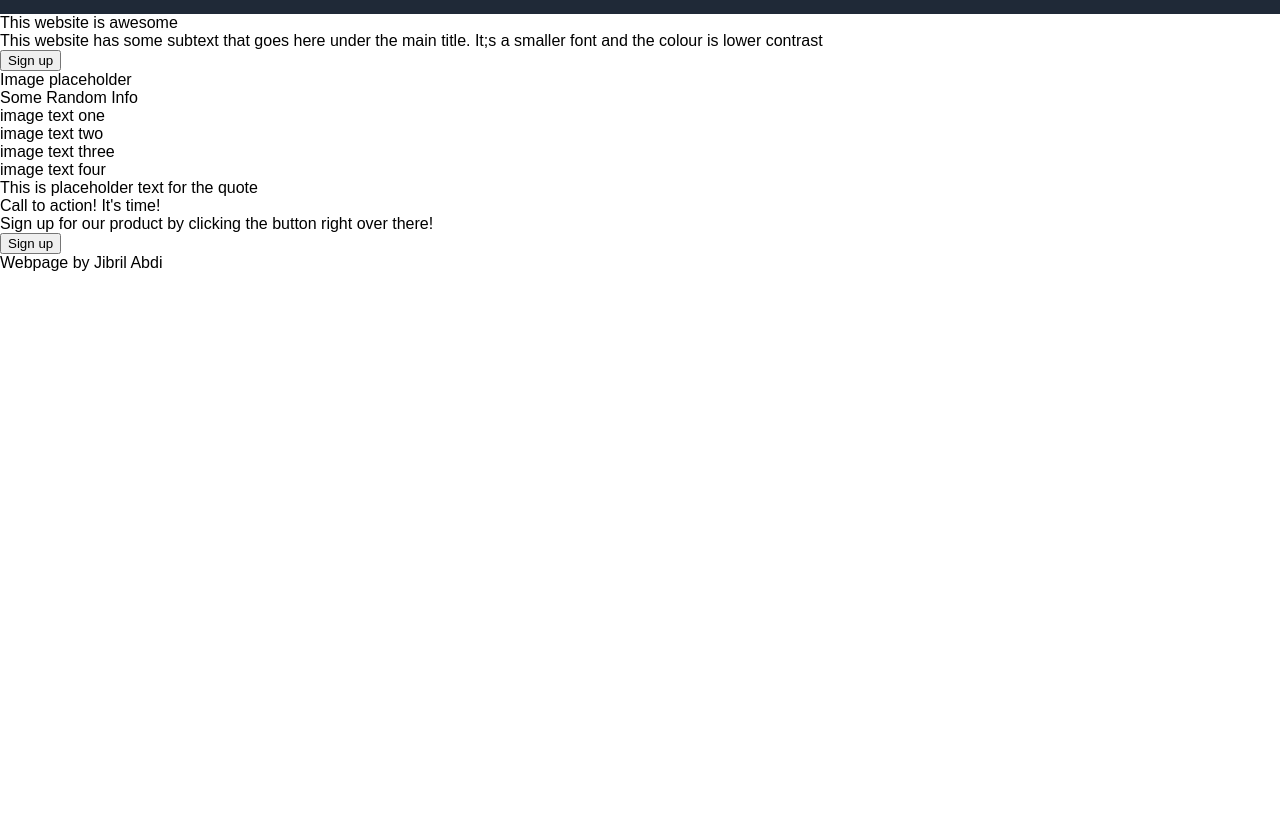
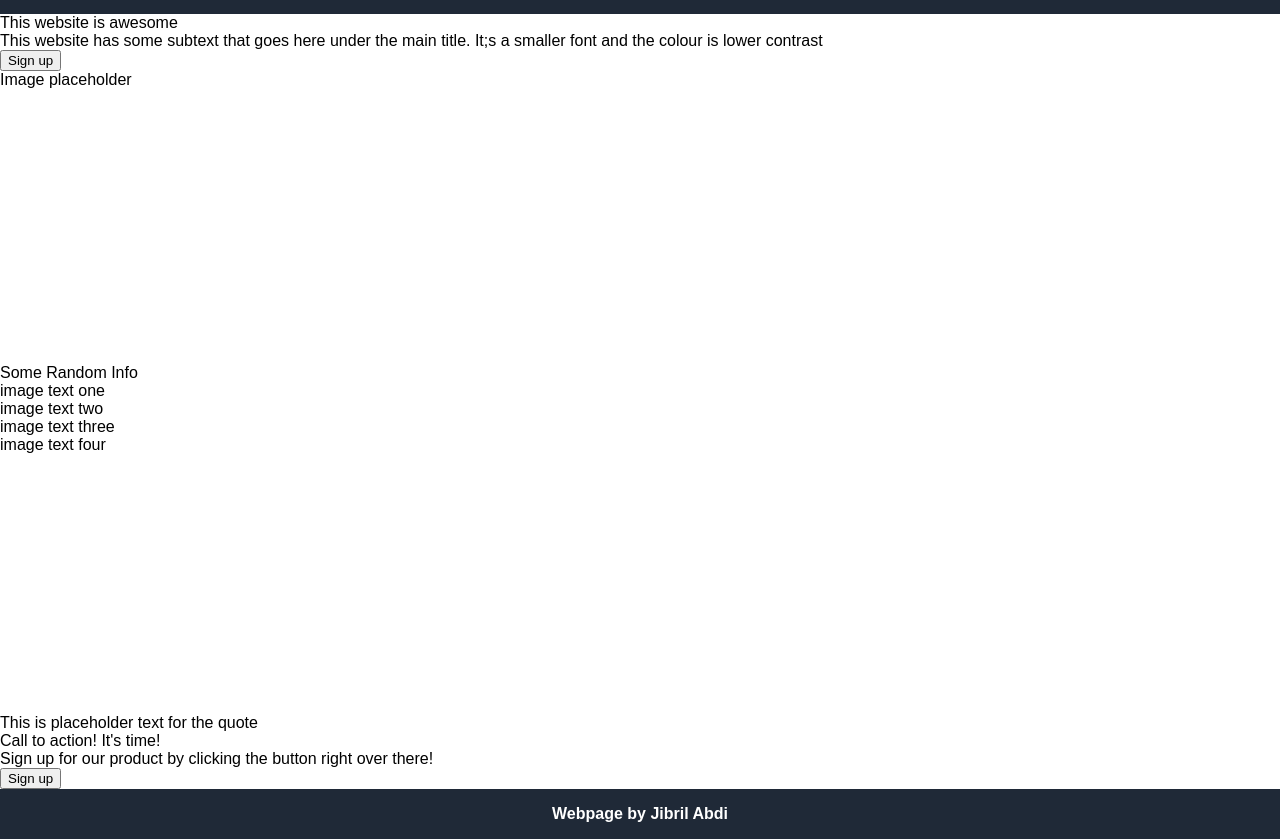
Before and after one commit to jibril678/landing-page, a plain HTML site: page index.html in a window 1280 px wide. Shown: the part 48-887 px from the top of the page. Before the commit the page ends 800 px from the top, so only its background shows below. Drawn offline with Linux system fonts and the light colour scheme.

Commit message:
add styling for footer + minor HTML tweaks
included final styling for footer section + updated some HTML classes

```diff
--- a/index.html
+++ b/index.html
@@ -5,7 +5,7 @@
         <title>Landing Page</title>
         <link rel="stylesheet" href="style.css">
     </head>
-    <body class="body">
+    <body>
         <div class="header">
             <div class="logo">Header Logo</div>
              <ul class="links">
@@ -14,6 +14,7 @@
                 <li><a href="#">Link three</a></li>
             </ul>
         </div>
+        <div class="container">
             <div class="hero-section">
                 <div class="left-content">
                     <div>This website is awesome</div>
@@ -49,6 +50,7 @@
                     <button>Sign up</button>
                 </div>
             </div>
+        </div>
         <div class="footer">
             <div>Webpage by Jibril Abdi</div>
         </div>
--- a/style.css
+++ b/style.css
@@ -1,6 +1,7 @@
-.body {
+body {
     display: flex;
     flex-direction: column;
+    justify-content: flex-end;
     margin: 0;
     font-family: Arial, Helvetica, sans-serif;
 }
@@ -32,3 +33,27 @@ a {
     color: #E5E7EB;
     margin-right: 32px;
 }
+
+.container {
+    display: flex;
+    flex-direction: column;
+}
+.hero-section {
+    min-height: 350px;
+}
+
+.image-section {
+    min-height: 350px;
+}
+
+.footer {
+    display: flex;
+    justify-content: center;
+    align-items: center;
+    max-height: 100px;
+    margin: 0;
+    padding: 16px;
+    background-color: #1f2937;
+    color: white;
+    font-weight: bold;
+}
```
Lines whose indentation alone changed are shown as unchanged.
